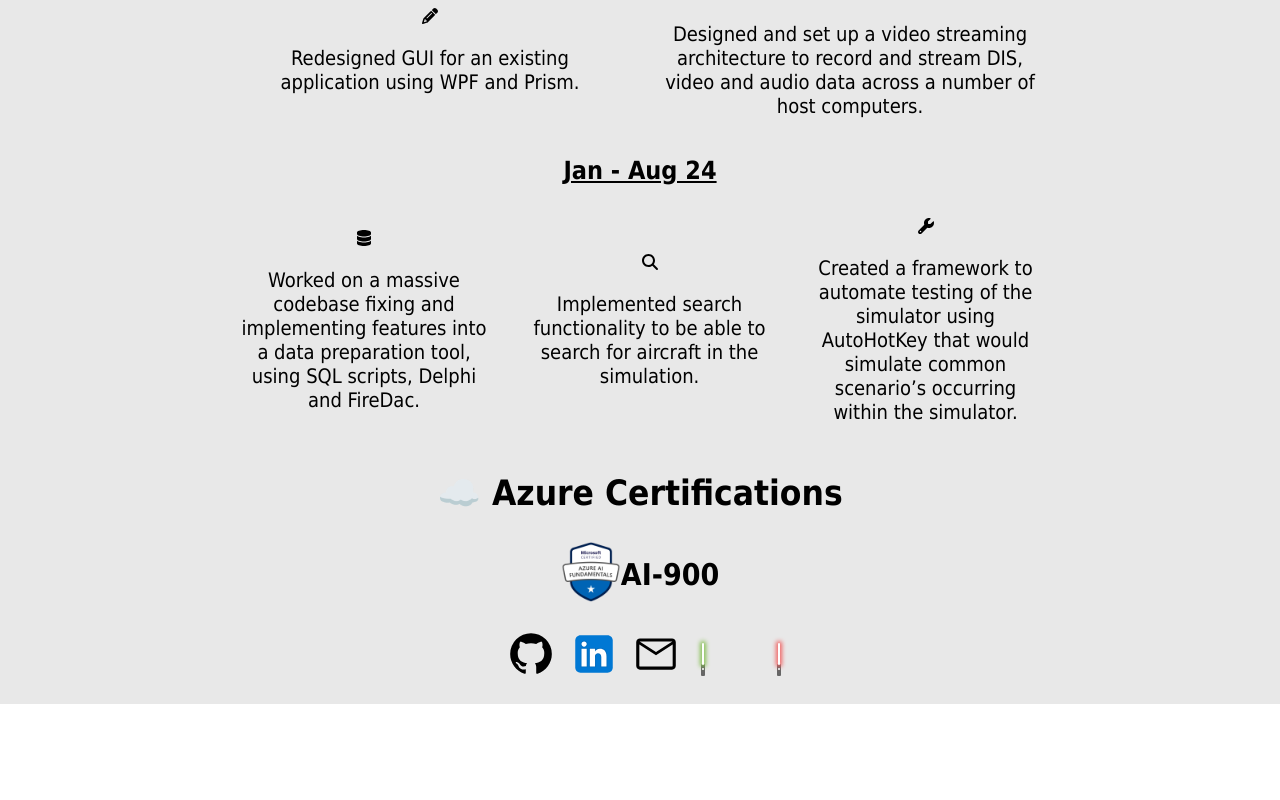
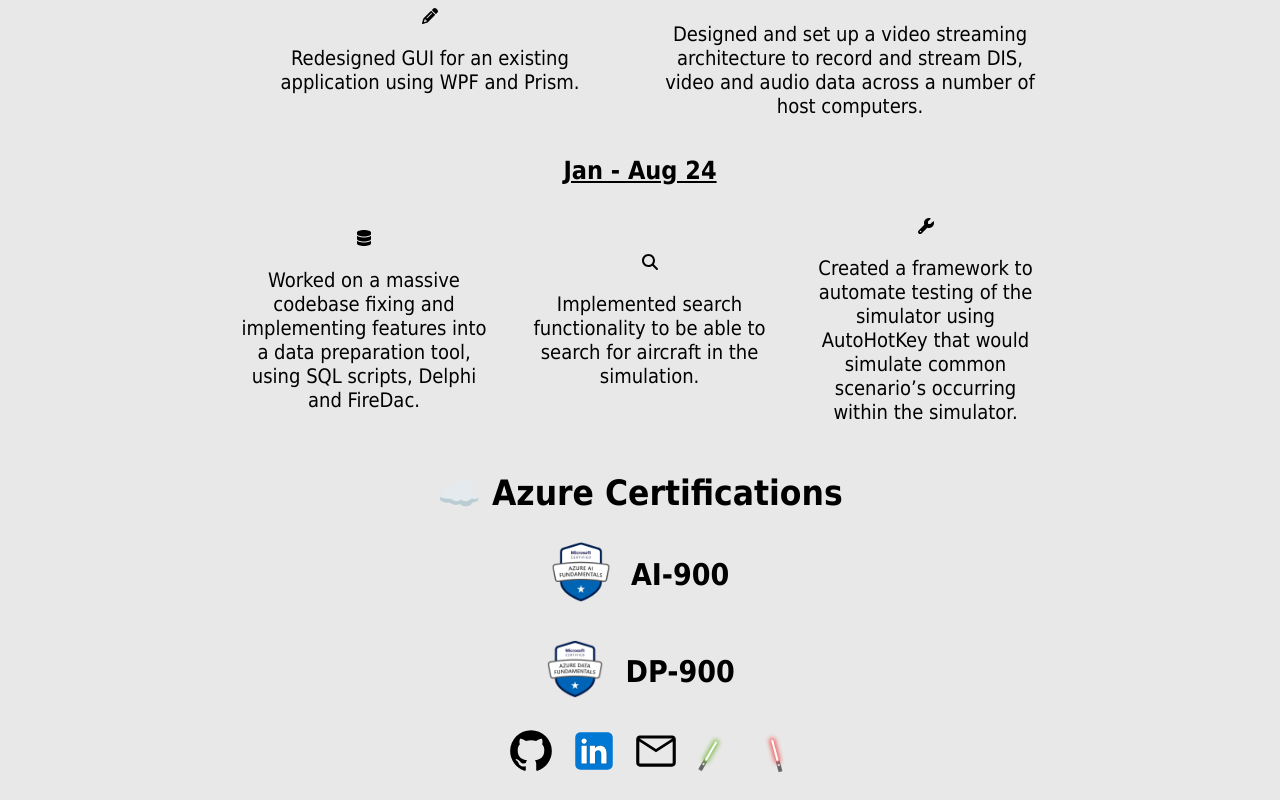
Before and after one commit to Jensooon/jenson-wintle.dev, an Angular app: page /experience in a window 1280 px wide. Shown: the part 642-1442 px from the top of the page. Before the commit the page ends 1346 px from the top, so only its background shows below. Built offline with nearby package versions, Linux system fonts and the light colour scheme.

Commit message:
Added dp-900 credentials.

```diff
--- a/src/app/experience/experience.component.css
+++ b/src/app/experience/experience.component.css
@@ -35,6 +35,9 @@ h5 {
   display: flex;
   flex-direction: row;
   align-items: center;
+  justify-content: center;
+  width: 100%;
+  gap: 5%;
 }
 
 /* Make the image to responsive */
--- a/src/app/experience/experience.component.html
+++ b/src/app/experience/experience.component.html
@@ -77,6 +77,19 @@
       </a>
       <h3>AI-900</h3>
     </div>
+    <div class="container">
+      <a
+        href="https://learn.microsoft.com/api/credentials/share/en-gb/JensonWintle-1210/7D9E8CD982EC9AB8?sharingId=ED7DCC9E8ECBFDEA"
+      >
+        <img
+          class="image"
+          src="assets/DP-900+Badge.png
+        "
+          alt="DP-900 Badge"
+        />
+      </a>
+      <h3>DP-900</h3>
+    </div>
   </section>
 
   <!-- <section>
```
Also changed, not shown: src/assets/DP-900+Badge.png (added), 1 other file (tests, documents, lock files or other folders).
